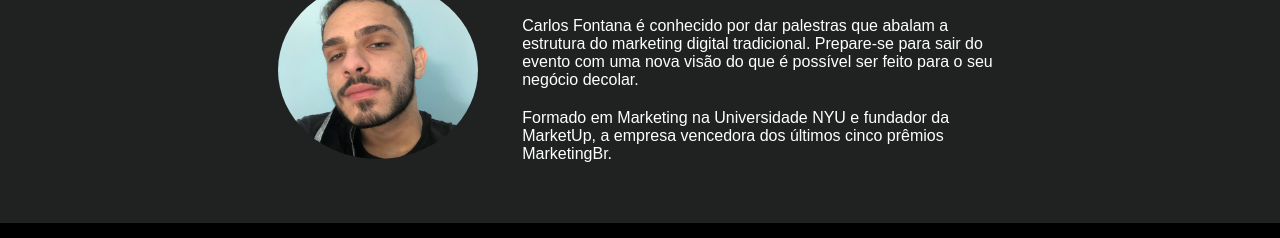
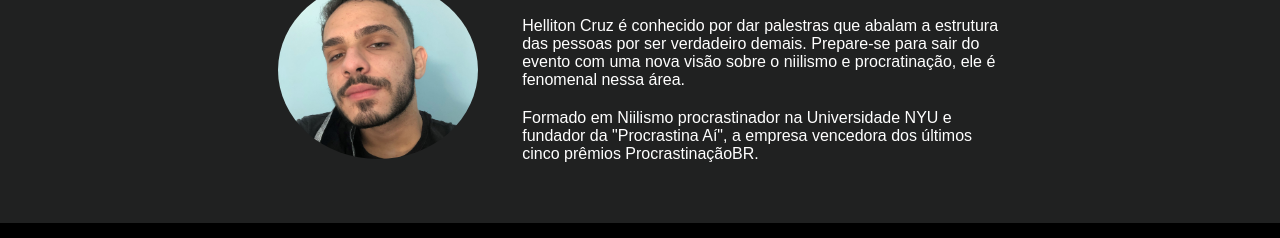
Before and after one commit to Helliton-Dev/site-cursos, a plain HTML site: page index.html in a window 1280 px wide. Shown: the part 562-800 px from the top of the page. Drawn offline with Linux system fonts and the light colour scheme.

Commit message:
commit 1

```diff
--- a/index.html
+++ b/index.html
@@ -43,8 +43,8 @@
         <img class="picture" src="./images/perfil-helliton.jpg" alt="face" >
         <div class="description">
             <h3>O Palestrante</h3>
-            <p>Carlos Fontana é conhecido por dar palestras que abalam a estrutura do marketing digital tradicional. Prepare-se para sair do evento com uma nova visão do que é possível ser feito para o seu negócio decolar. </p>
-            <p> Formado em Marketing na Universidade NYU e fundador da MarketUp, a empresa vencedora dos últimos cinco prêmios MarketingBr.</p>
+            <p>Helliton Cruz é conhecido por dar palestras que abalam a estrutura das pessoas por ser verdadeiro demais. Prepare-se para sair do evento com uma nova visão sobre o niilismo e procratinação, ele é fenomenal nessa área. </p>
+            <p> Formado em Niilismo procrastinador na Universidade NYU e fundador da "Procrastina Aí", a empresa vencedora dos últimos cinco prêmios ProcrastinaçãoBR.</p>
         </div>
     </footer>
 </body>
```
